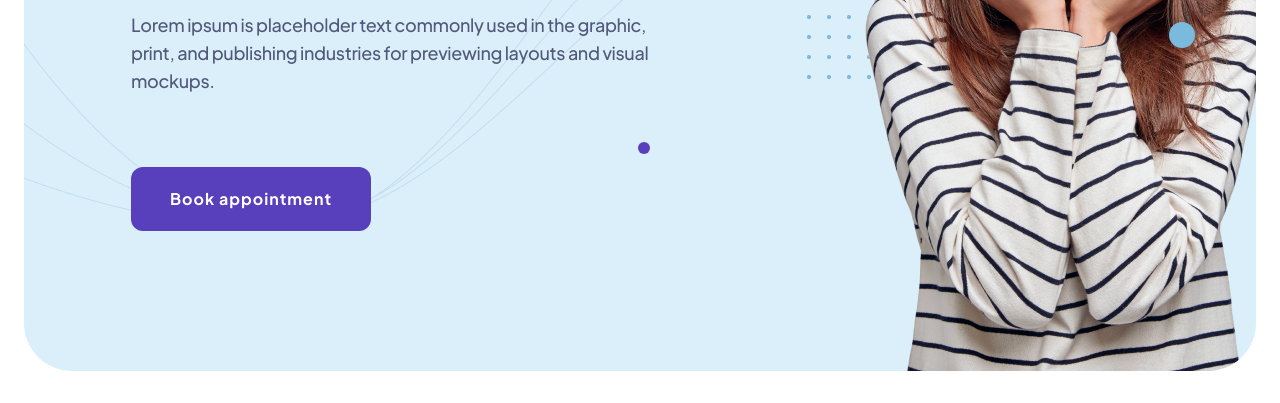
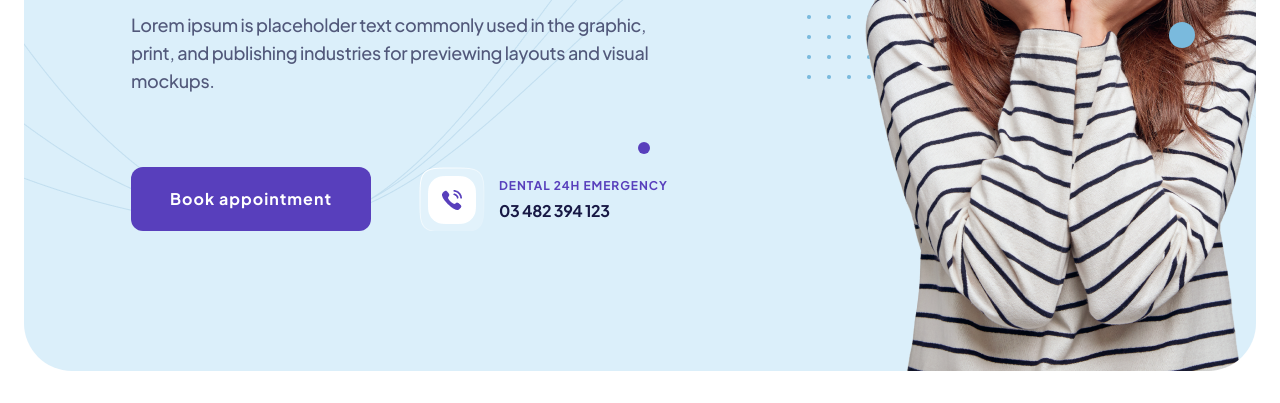
Before and after one commit to DominickMikka/dentist, a website: page index.html in a window 1280 px wide. Shown: the part 440-843 px from the top of the page. Drawn offline with Linux system fonts and the light colour scheme.

Commit message:
feat: add call button

```diff
--- a/index.html
+++ b/index.html
@@ -31,7 +31,14 @@
           <div class="slide-content">
             Lorem ipsum is placeholder text commonly used in the graphic, print, and publishing industries for previewing layouts and visual mockups.
           </div>
-          <a href="#book" class="book-appointment slider-button">Book appointment</a>
+          <div class="slider-buttons">
+            <a href="#book" class="book-appointment slider-button">Book appointment</a>
+            <a href="tel: 03 482 394 123" class="call-button">
+              <span class="call-button-text">Dental 24H Emergency</span>
+              <span class="call-button-phone">03 482 394 123</span>
+            </a>
+          </div>
+
         </div>
         <div class="slide-right">
 
--- a/styles/style.scss
+++ b/styles/style.scss
@@ -173,6 +173,11 @@ main {
         opacity: 0.7;
       }
 
+      .slider-buttons {
+        display: flex;
+        gap: 48px;
+      }
+
       .slider-button {
         width: 240px;
         height: 64px;
@@ -181,6 +186,36 @@ main {
         letter-spacing: 1px;
         font-family: "EudoxusSans-Bold";
       }
+
+      .call-button {
+        display: flex;
+        flex-direction: column;
+        justify-content: center;
+        padding: 0 0 0 80px;
+        background: url(../assets/icons/phone.png) no-repeat;
+        text-decoration: none;
+
+        span {
+          font-family: "EudoxusSans-Bold";
+          text-transform: uppercase;
+        }
+
+        .call-button-text {
+          padding: 0 0 7px 0;
+          font-size: 12px;
+          letter-spacing: 0.08em;
+          color: #583FBC;
+        }
+
+        .call-button-phone {
+          font-size: 16px;
+          letter-spacing: -0.02em;
+          color: #181945;
+        }
+      }
+
+
+
     }
   }
 
```
Also changed, not shown: assets/icons/phone.png (added), styles/style.css, 1 other file.
